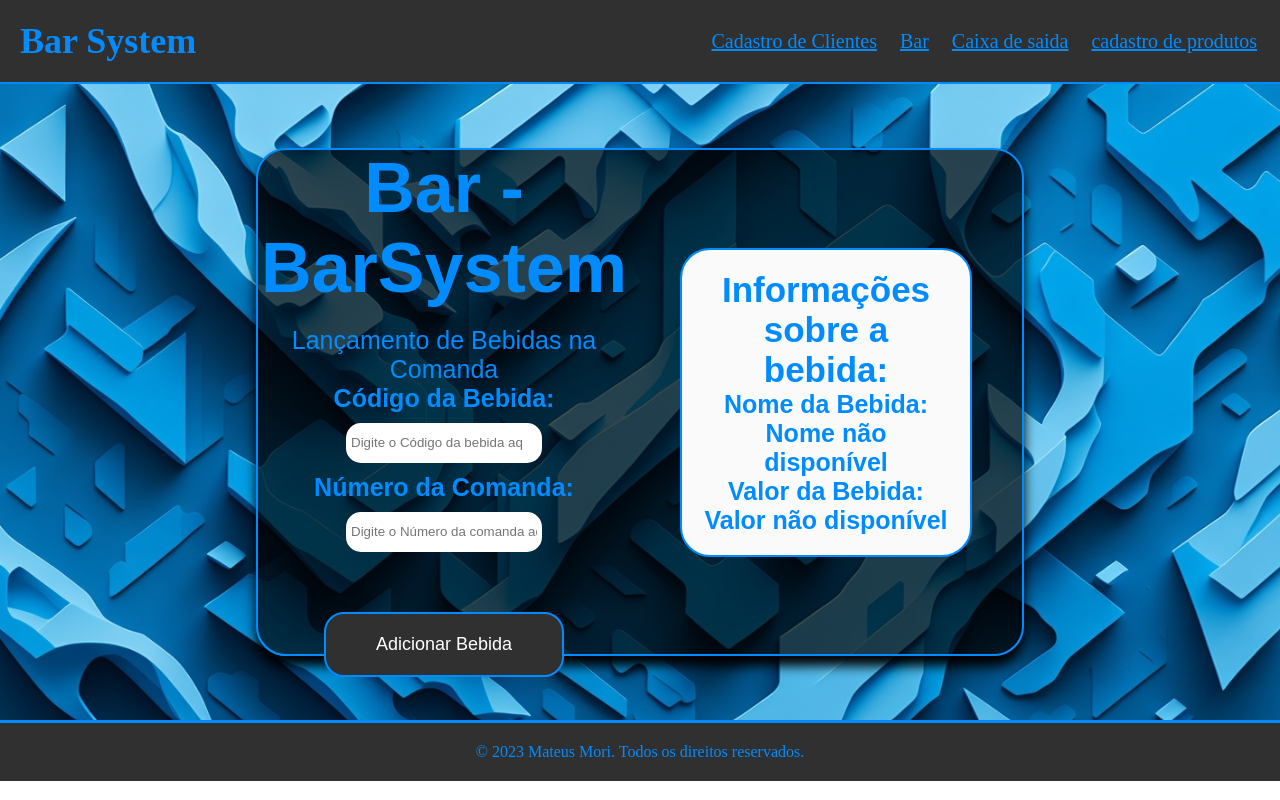
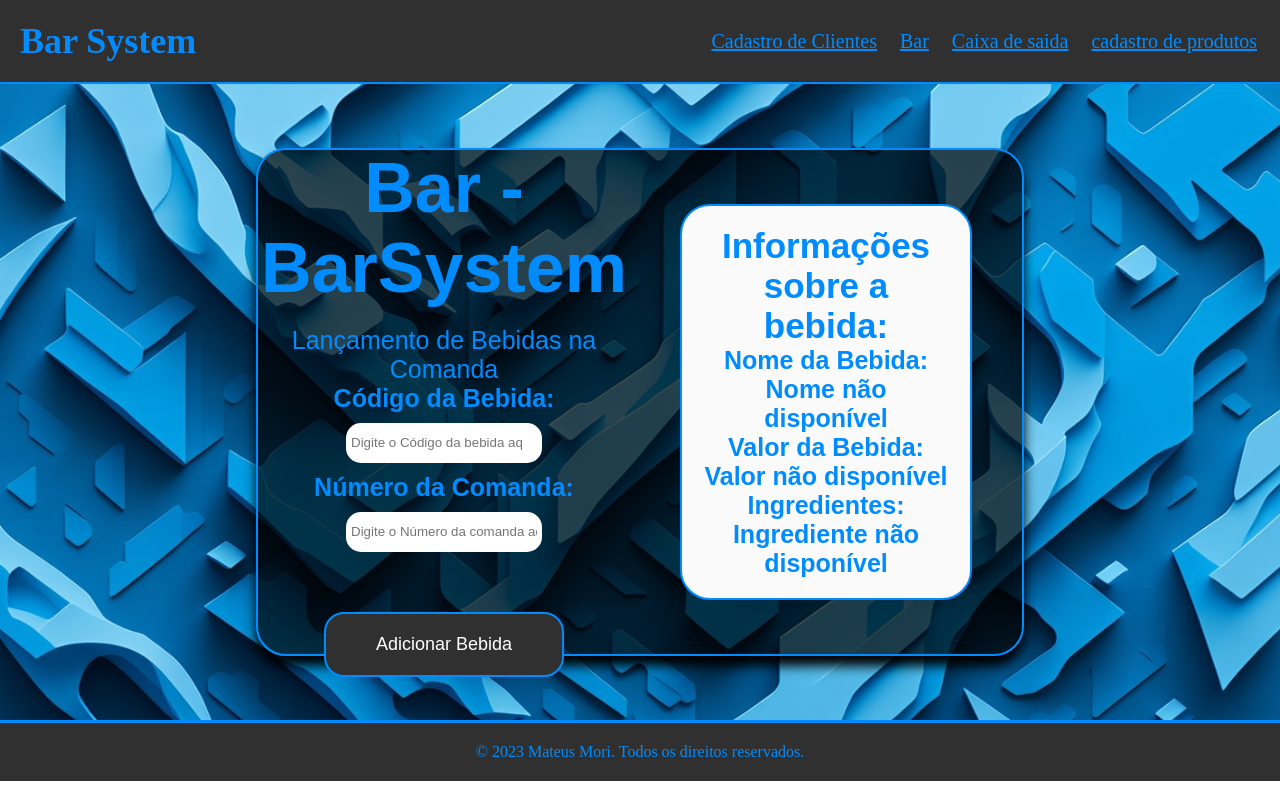
Before and after one commit to MattMori/Sistema-de-Comanda---front, a React (Vite) app: page /Bar in a window 1280 px wide. Built offline with nearby package versions, Linux system fonts and the light colour scheme.

Commit message:
adição da informação de ingredientes que vem do banco de dados

```diff
--- a/src/pages/bar/Bar.jsx
+++ b/src/pages/bar/Bar.jsx
@@ -7,7 +7,8 @@ const Bar = () => {
     const [numeroDaComanda, setNumeroDaComanda] = useState("");
     const [bebida, setBebida] = useState({
         nomeDaBebida: "",
-        valorDaBebida: 0
+        valorDaBebida: 0,
+        Ingredientes: ""
     });
 
     const handleKeyDown = async (e) => {
@@ -25,7 +26,9 @@ const Bar = () => {
             console.error("Erro ao buscar bebida pelo código:", error);
             setBebida({
                 nomeDaBebida: "",
-                valorDaBebida: 0
+                valorDaBebida: 0,
+                Ingredientes: ""
+
             });
         }
     };
@@ -88,6 +91,10 @@ const Bar = () => {
                 <label>
                     Valor da Bebida: {bebida && bebida.valorDaBebida ? bebida.valorDaBebida : "Valor não disponível"}
                 </label>
+                <br />
+                <label>
+                    Ingredientes: {bebida && bebida.Ingredientes ? bebida.Ingredientes : "Ingrediente não disponível"}
+                </label>
             </div>
         </div>
     );
```
